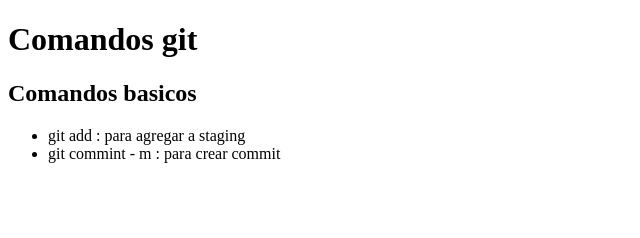
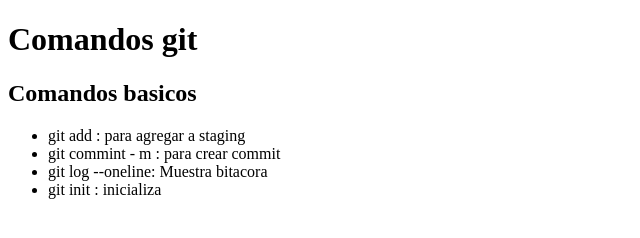
Before and after one commit to DanielaRF06/comandos-git-b, a plain HTML site: page index.html in a window 1280 px wide. Shown: the whole page, without its empty margins (0-640 px from the left). Drawn offline with Linux system fonts and the light colour scheme.

Commit message:
feet: Add git log,  git init

```diff
--- a/index.html
+++ b/index.html
@@ -11,6 +11,8 @@
         <ul>
             <li>git add : para agregar a staging</li>
             <li>git commint - m : para crear commit</li>
+            <li>git log --oneline: Muestra bitacora</li>
+            <li>git init : inicializa</li>
         </ul>
 </body>
 </html>
```
